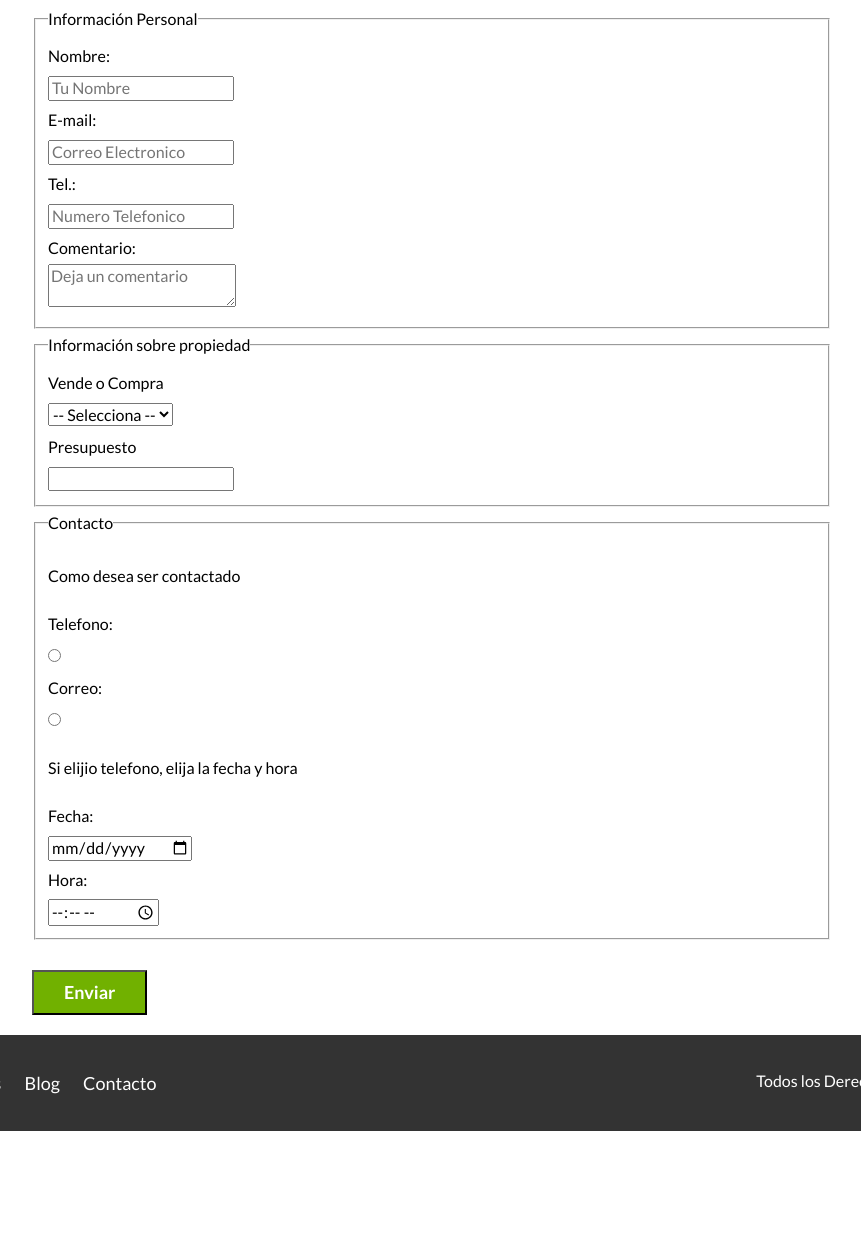
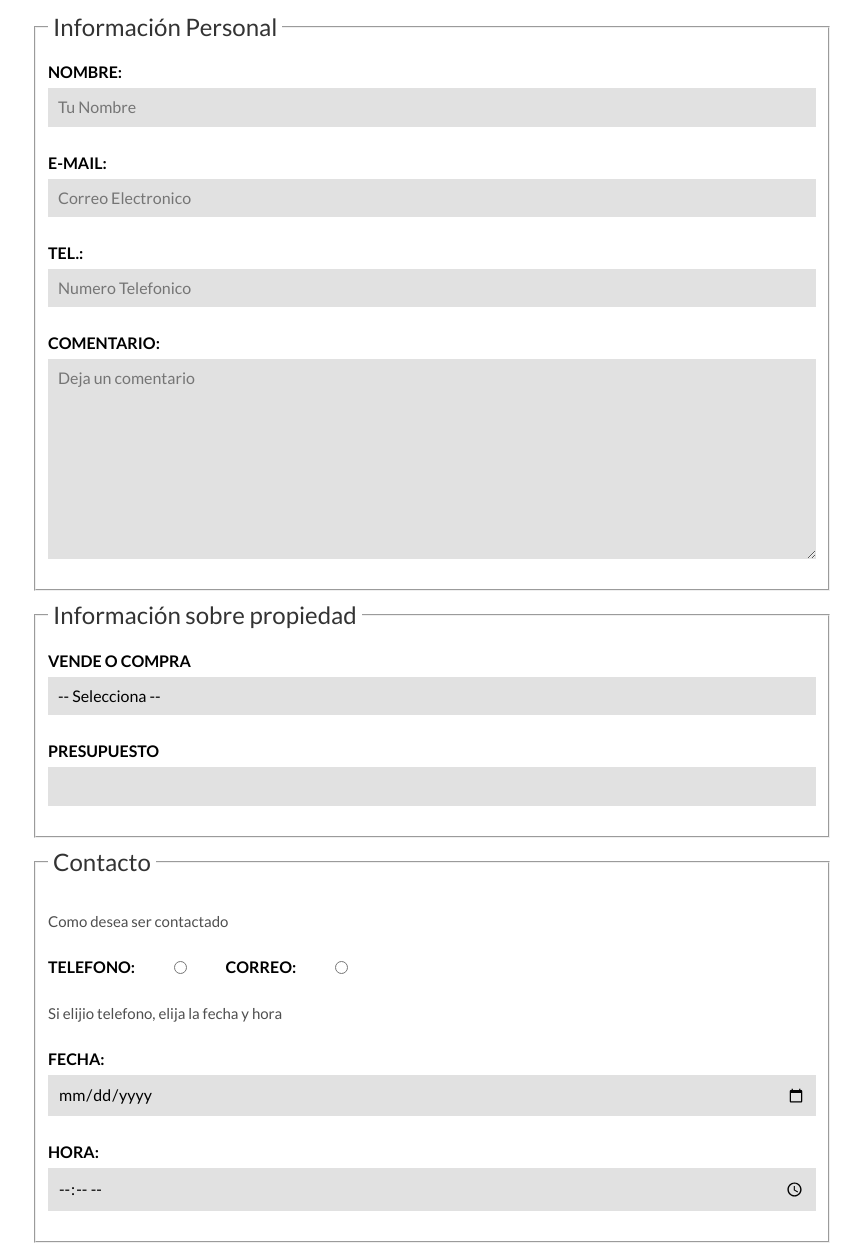
Before and after one commit to YzakV/BienesRaices, a plain HTML site: page contacto.html in a window 1280 px wide. Shown: the part 998-2244 px from the top of the page, without its empty margins (208-1069 px from the left). Before the commit the page ends 2129 px from the top, so only its background shows below. Drawn offline with Linux system fonts and the light colour scheme.

Commit message:
Updates2

```diff
--- a/contacto.html
+++ b/contacto.html
@@ -61,11 +61,14 @@
             <fieldset>
                <legend>Contacto</legend>
                <p>Como desea ser contactado</p>
-               <label for="telefono2">Telefono:</label>
-               <input type="radio" id="telefono2" name="contacto" value="telefono">
 
-               <label for="correo2">Correo:</label>
-               <input type="radio" id="correo2" name="contacto" value="correo">
+               <div class="forma-contacto">
+                  <label for="telefono2">Telefono:</label>
+                  <input type="radio" id="telefono2" name="contacto" value="telefono">
+
+                  <label for="correo2">Correo:</label>
+                  <input type="radio" id="correo2" name="contacto" value="correo">
+               </div>
 
                <p>Si elijio telefono, elija la fecha y hora</p>
                <label for="fecha">Fecha:</label>
--- a/css/estilos.css
+++ b/css/estilos.css
@@ -329,7 +329,44 @@ img {
 
 
 /* Contacto */
+form p {
+   font-size: 1.5rem;
+   color: #4f4f4f;
+}
+
+legend {
+   font-size: 2.4rem;
+   padding: 0 .5rem;
+   color: #333333;
+}
 
 label {
    display: block;
+   font-weight: 700;
+   text-transform: uppercase;
 }
+input:not([type="submit"]), textarea, select{ /*not excluye al alemento pasado como parametro, ya sea por tipo, clase, o cualquier atributo que contenga cualquier valor*/
+   padding: 1rem;
+   display: block;
+   width: 100%;
+   background-color: #E1E1E1;
+   border: none;
+   margin-bottom: 2rem;
+}
+input[type="radio"] {
+   width: auto;
+   margin: 0;
+}
+select {
+   -webkit-appearance: none;
+   appearance: none;
+}
+textarea {
+   height: 20rem;
+}
+.forma-contacto {
+   max-width: 30rem;
+   display: flex;
+   justify-content: space-between;
+   align-items: center;
+}
```
